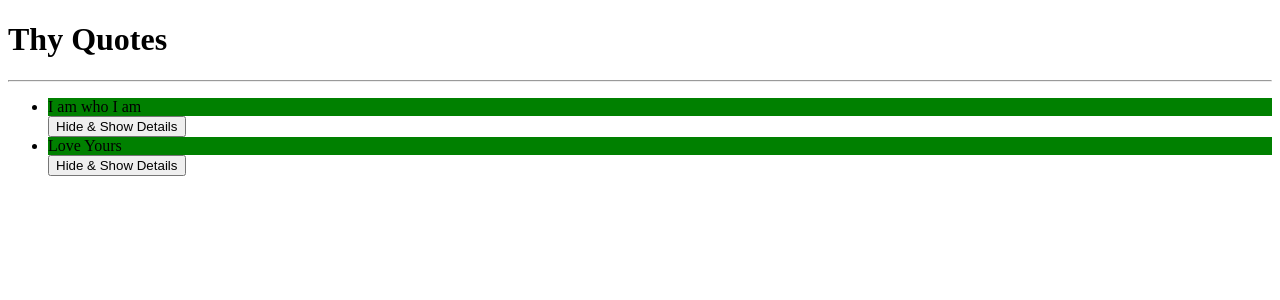
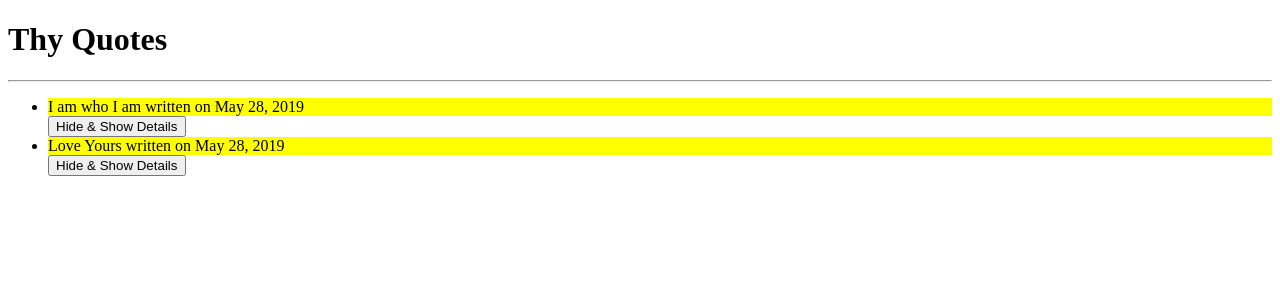
Before and after one commit to Lorddoyo/quotee, an Angular app: page / in a window 1280 px wide. Shown: the top 300 px of the page. Built offline with nearby package versions, Linux system fonts and the light colour scheme.

Commit message:
added date

```diff
--- a/src/app/app.component.ts
+++ b/src/app/app.component.ts
@@ -8,7 +8,7 @@ import {Repeat} from './repeat'
 })
 export class AppComponent {
   repeats = [
-    new Repeat(1,'I am who I am','By The One True Living God'),
-    new Repeat(2,'Love Yours','By Jermaine Lamarr Cole'),
+    new Repeat(1,'I am who I am','By The One True Living God',new Date(2019,4,28)),
+    new Repeat(2,'Love Yours','By Jermaine Lamarr Cole',new Date(2019,4,28)),
   ]
 }
--- a/src/app/highlight.directive.ts
+++ b/src/app/highlight.directive.ts
@@ -6,7 +6,7 @@ import { Directive, ElementRef,HostListener } from '@angular/core';
 export class HighlightDirective {
 
   constructor(private elem:ElementRef) {
-    this.elem.nativeElement.style.backgroundColor='green'
+    this.elem.nativeElement.style.backgroundColor='yellow'
   }
 
   @HostListener('click') onClicks() {
--- a/src/app/repeat.ts
+++ b/src/app/repeat.ts
@@ -1,6 +1,6 @@
 export class Repeat {
   public showDescription:boolean;
-  constructor(public id:number, public name:string,public description:string){
+  constructor(public id:number, public name:string,public description:string,public date:Date){
     this.showDescription=false
   }
 }
--- a/src/app/repeat/repeat.component.html
+++ b/src/app/repeat/repeat.component.html
@@ -2,7 +2,7 @@
 <hr>
 <ul>
   <div *ngFor='let repeat of repeats;let i = index'>
-    <li appHighlight>{{repeat.name}}</li>
+    <li id="{{i}}" appHighlight>{{repeat.name}} written on {{repeat.date|date}}</li>
     <button (click)='toogleDetails(i)'>Hide & Show Details</button>
     <app-repeat-details *ngIf="repeat.showDescription" [repeat]='repeat'(isComplete)='completeRepeat($event,i)'></app-repeat-details>
 
--- a/src/app/repeat/repeat.component.ts
+++ b/src/app/repeat/repeat.component.ts
@@ -9,8 +9,8 @@ import {Repeat} from '../repeat'
 export class RepeatComponent implements OnInit {
 
   repeats = [
-    new Repeat(1,'I am who I am','By The One True Living God'),
-    new Repeat(2,'Love Yours','By Jermaine Lamarr Cole'),
+    new Repeat(1,'I am who I am','By The One True Living God',new Date(2019,4,28)),
+    new Repeat(2,'Love Yours','By Jermaine Lamarr Cole',new Date(2019,4,28)),
   ]
 
   completeRepeat(isComplete,index){
```
